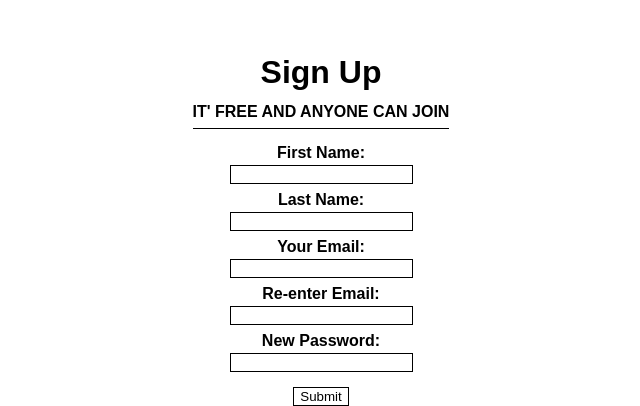
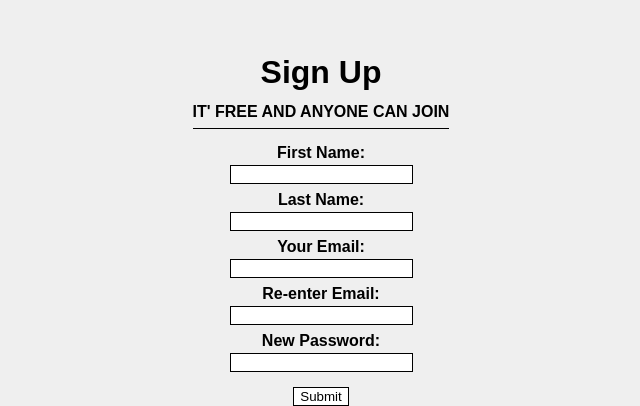
Before and after one commit to danieljoonkimm/Yippido, a React app in the folder client/: page /login in a window 1280 px wide. Shown: the part 584-990 px from the top of the page, without its empty margins (319-959 px from the left). Built offline with nearby package versions, Linux system fonts and the light colour scheme; the HTML template or start-up script is replaced by a standard one.

Commit message:
[edit] fixing background color body and register component

```diff
--- a/client/global/global.scss
+++ b/client/global/global.scss
@@ -106,6 +106,9 @@ nav,
 section {
   display: block;
 }
+html {
+  background-color: #efefef
+}
 body {
   line-height: 1;
   font-family: "Montserrat", sans-serif;
--- a/client/src/components/Register/index.jsx
+++ b/client/src/components/Register/index.jsx
@@ -21,7 +21,7 @@ class Register extends Component {
     });
   }
 
-  //this is email handler, this checks to see if email is valid
+  //this is email handler, this checks to see if email is
   emailHandler(email) {
     let re = /^(([^<>()\[\]\\.,;:\s@"]+(\.[^<>()\[\]\\.,;:\s@"]+)*)|(".+"))@((\[[0-9]{1,3}\.[0-9]{1,3}\.[0-9]{1,3}\.[0-9]{1,3}])|(([a-zA-Z\-0-9]+\.)+[a-zA-Z]{2,}))$/;
 
--- a/client/src/components/Register/register.scss
+++ b/client/src/components/Register/register.scss
@@ -4,6 +4,7 @@
   display: flex;
   margin-top: 50%;
   flex-direction: column;
+  background-color: #efefef;
 
   .register_header {
     display: flex;
```
Also changed, not shown: client/public/dist/bundle.js.
